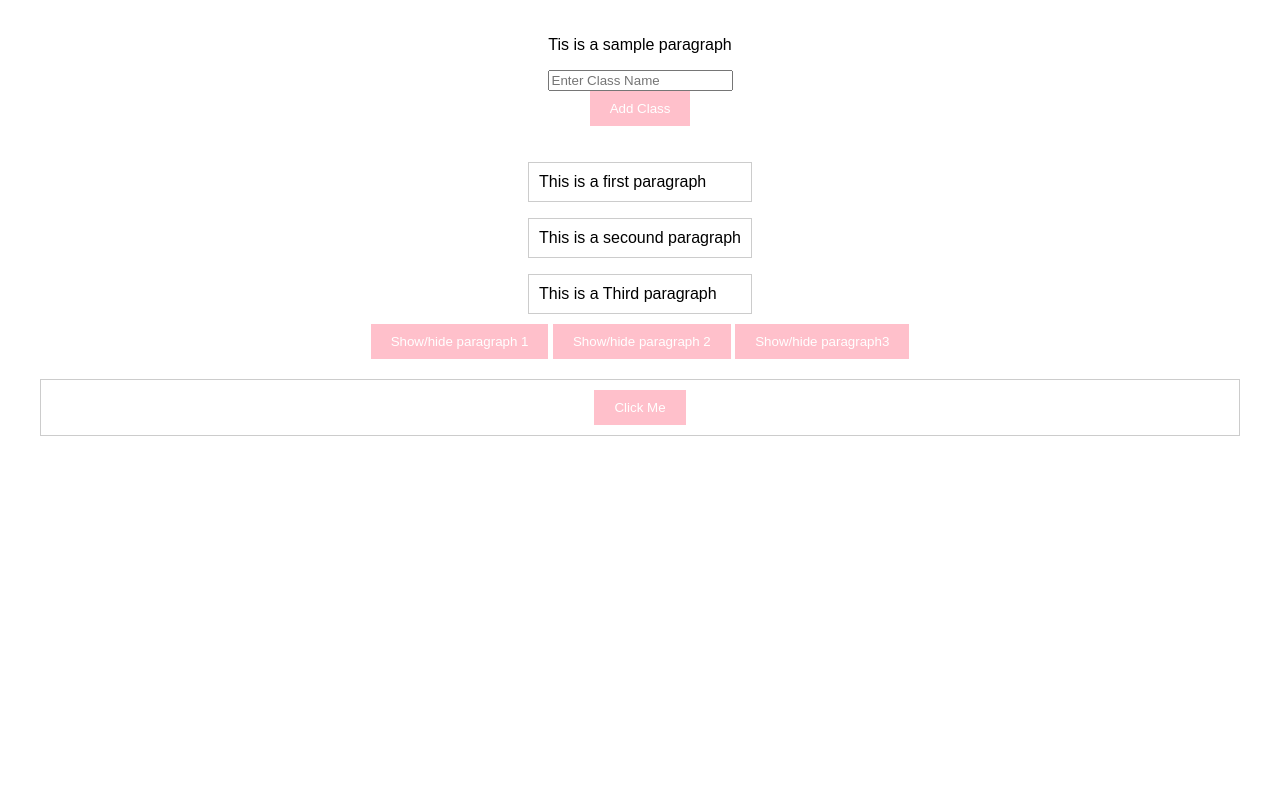
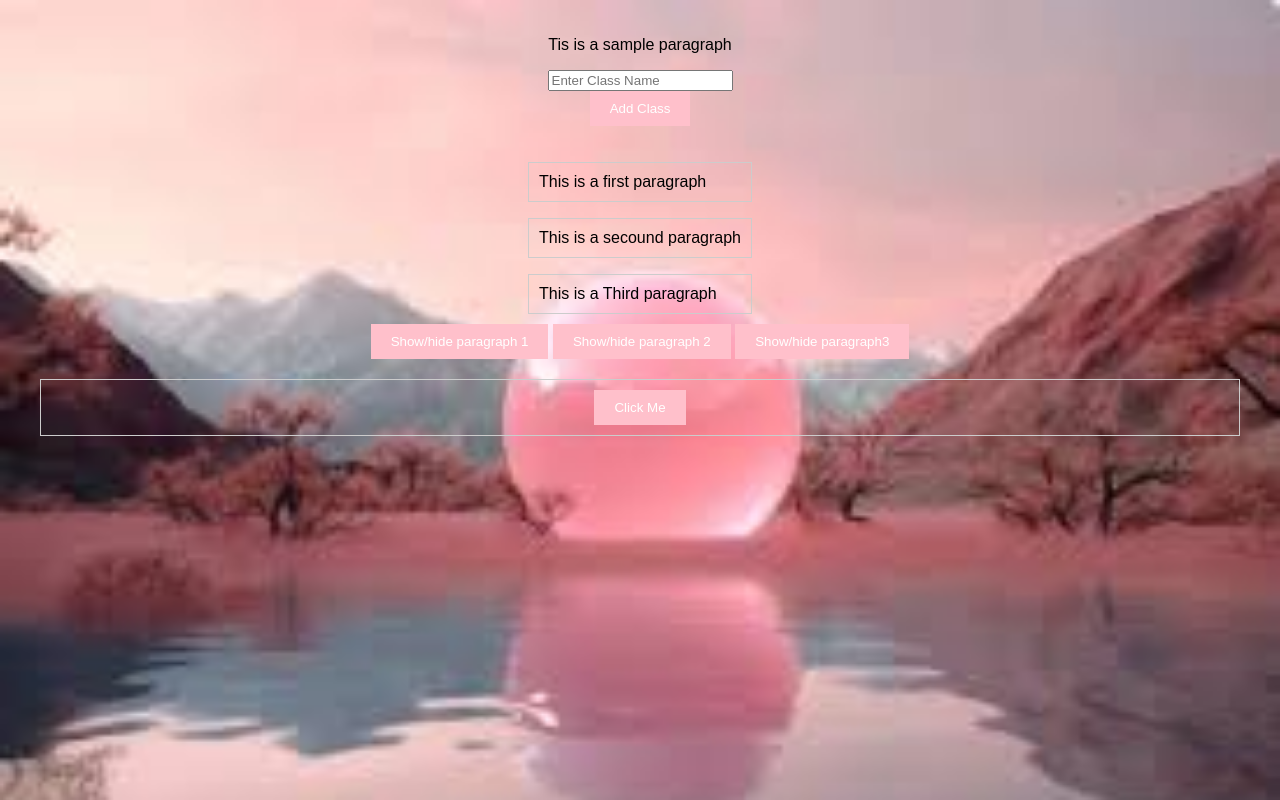
Before and after one commit to albatnatan/matala2, a plain HTML site: page index.html in a window 1280 px wide. Drawn offline with Linux system fonts and the light colour scheme.

Commit message:
Update style.css

```diff
--- a/style.css
+++ b/style.css
@@ -1,7 +1,7 @@
 body {
     font-family: Arial, sans-serif;
     margin: 20px;
-    background-image: url(png2.jpeg);
+    background-image: url(png2.jpg);
     background-repeat: repeat;
     background-size: cover;
     background-attachment: fixed;
```
